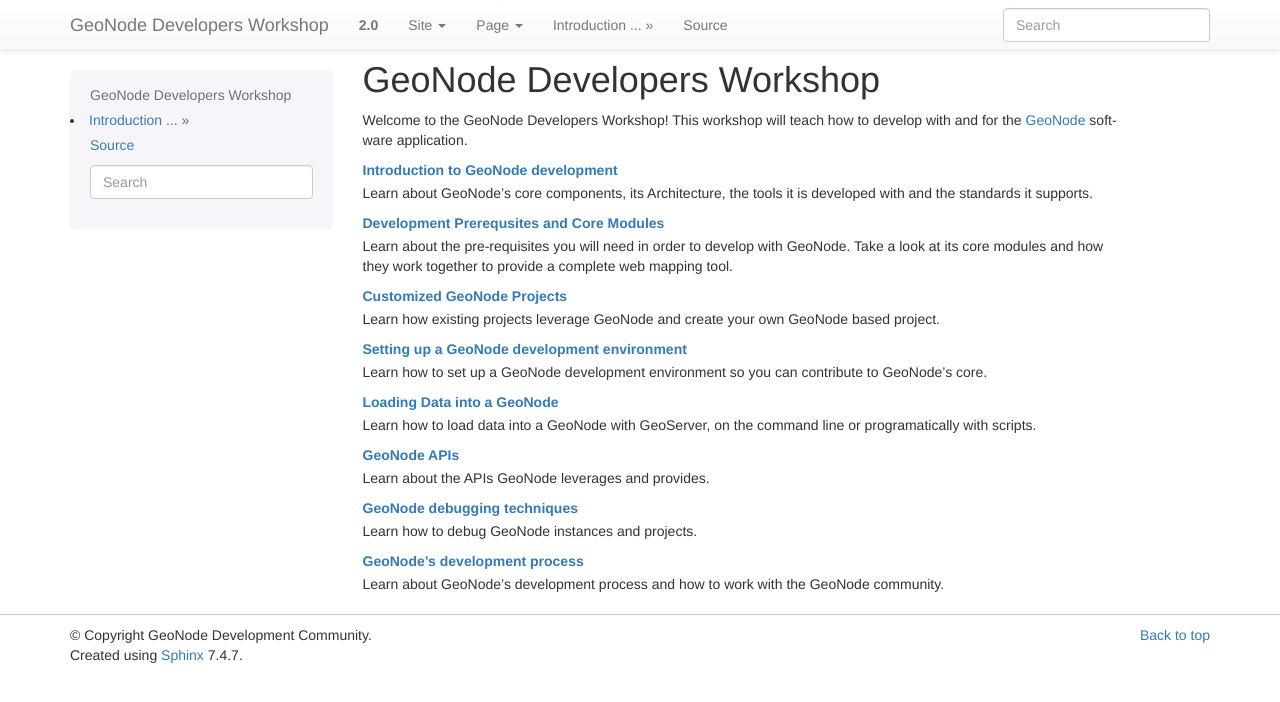
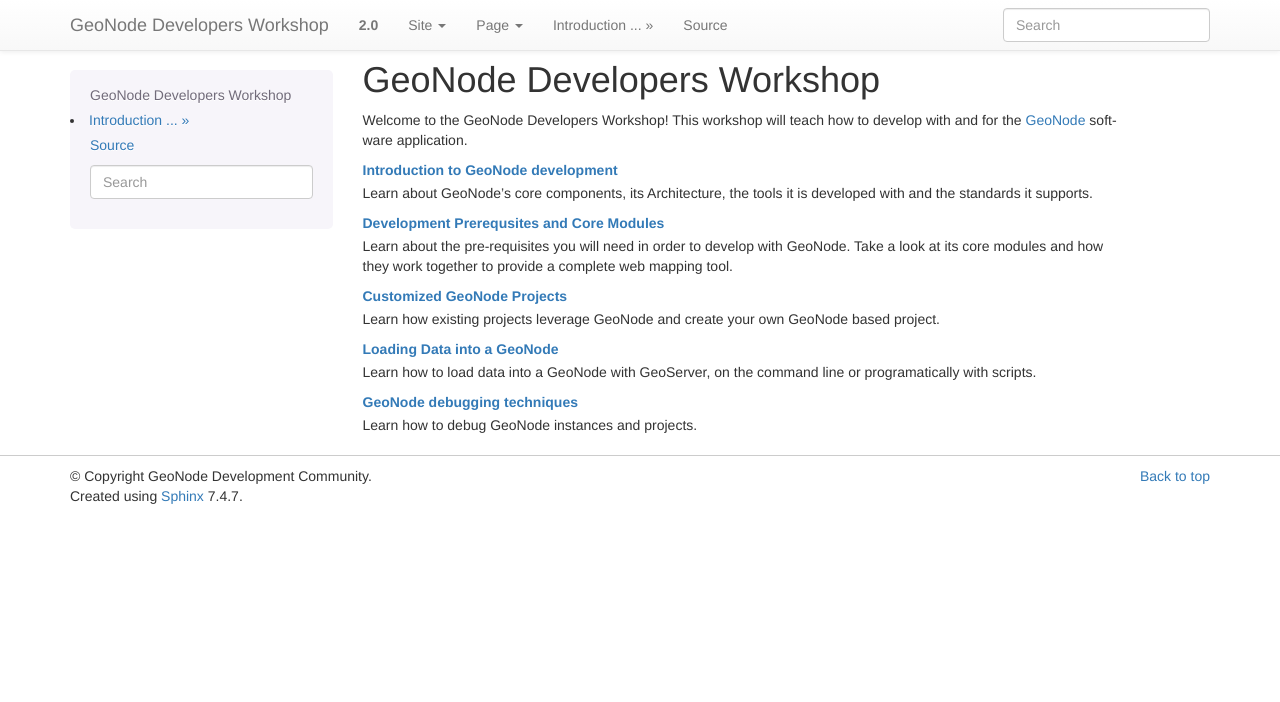
Before and after one commit to lucacasagrande/geonode-workshops, a Sphinx documentation site: the page built from devel/doc/index.rst, in a window 1280 px wide. Shown: the top 702 px of the page. Built offline with Sphinx 7.4.7, drawn with Linux system fonts in a browser that asks for light colours.

Commit message:
hide currently incomplete sections

```diff
--- a/devel/doc/index.rst
+++ b/devel/doc/index.rst
@@ -15,19 +15,19 @@
 :ref:`projects`
   Learn how existing projects leverage GeoNode and create your own GeoNode based project.
 
-:ref:`envsetup`
-  Learn how to set up a GeoNode development environment so you can contribute to GeoNode's core.
-
 :ref:`data`
   Learn how to load data into a GeoNode with GeoServer, on the command line or programatically with scripts.
-
-:ref:`api`
-  Learn about the APIs GeoNode leverages and provides.
 
 :ref:`debug`
   Learn how to debug GeoNode instances and projects.
 
-:ref:`process`
+.. :ref:`envsetup`
+  Learn how to set up a GeoNode development environment so you can contribute to GeoNode's core.
+
+.. :ref:`api`
+  Learn about the APIs GeoNode leverages and provides.
+
+.. :ref:`process`
   Learn about GeoNode's development process and how to work with the GeoNode community.
 
 .. toctree::
@@ -36,8 +36,8 @@
    intro/index
    core/index
    projects/index
-   envsetup/index
    data/index
-   api/index
    debug/index
-   process/index
+..   api/index
+..   envsetup/index
+..   process/index
```
